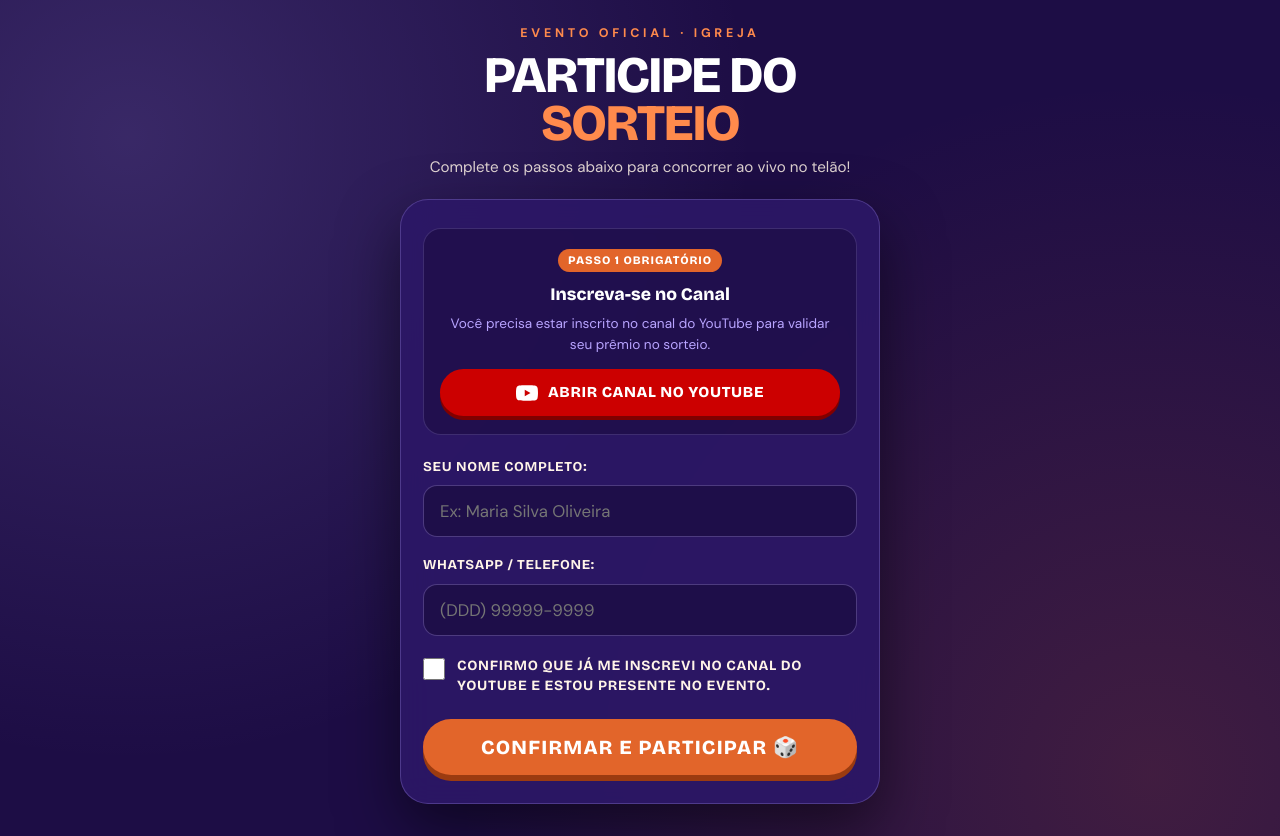
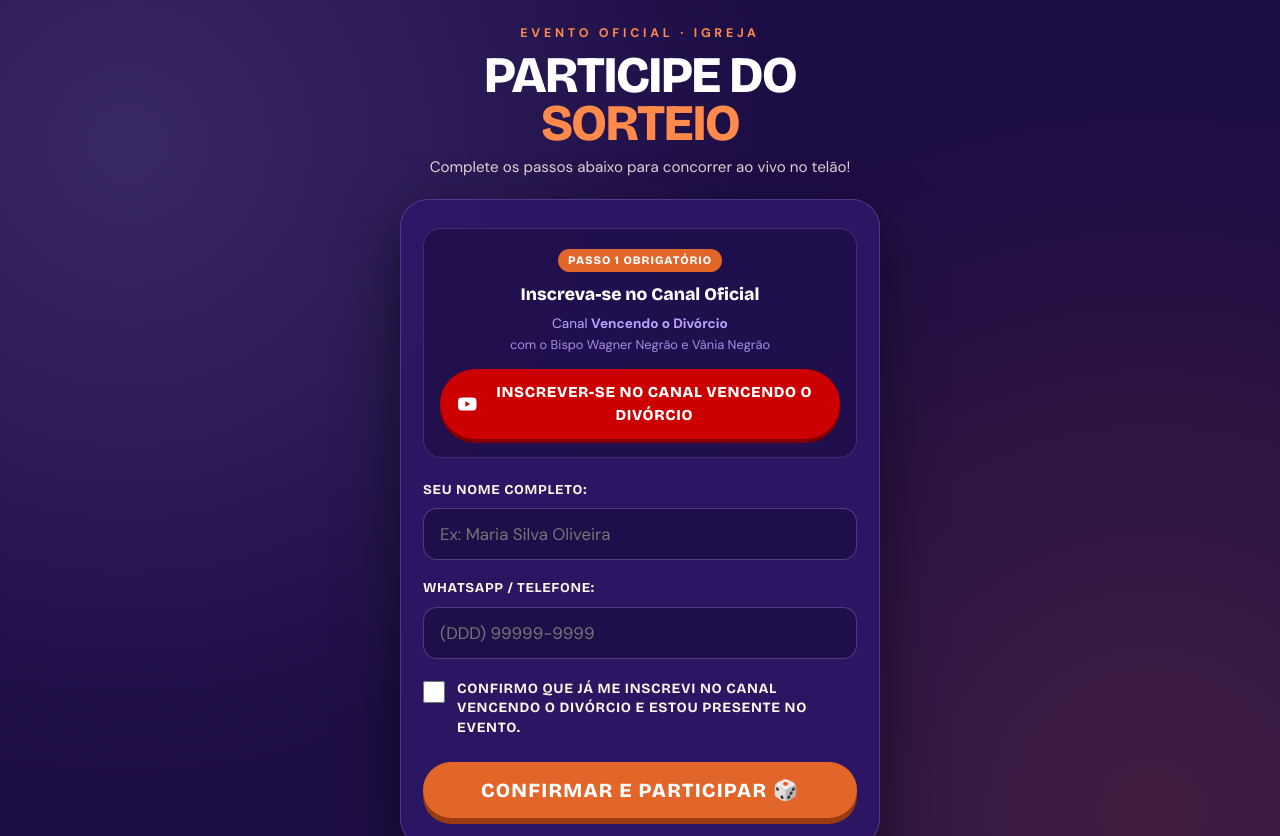
Before and after one commit to lucasiurdmt-collab/Projetos, a plain HTML site: page cadastro.html in a window 1280 px wide. Shown: the top 836 px of the page. Drawn offline with nearby package versions, Linux system fonts and the light colour scheme.

Commit message:
feat: configurar canal oficial Vencendo o Divorcio (Bispo Wagner Negrao) com link direto de inscricao

```diff
--- a/cadastro.html
+++ b/cadastro.html
@@ -336,16 +336,18 @@
     <!-- Card com o Formulário -->
     <div class="card" id="form-card">
 
-      <!-- Passo 1: Inscrição no Canal -->
+      <!-- Passo 1: Inscrição no Canal Vencendo o Divórcio -->
       <div class="step-box">
         <span class="step-badge">Passo 1 Obrigatório</span>
-        <h3 class="step-title">Inscreva-se no Canal</h3>
-        <p class="step-desc">Você precisa estar inscrito no canal do YouTube para validar seu prêmio no sorteio.</p>
+        <h3 class="step-title">Inscreva-se no Canal Oficial</h3>
+        <p class="step-desc">
+          Canal <strong>Vencendo o Divórcio</strong><br>
+          <span style="font-size: 0.8rem; opacity: 0.85;">com o Bispo Wagner Negrão e Vânia Negrão</span>
+        </p>
 
-        <!-- Insira o link do seu canal do YouTube abaixo no href -->
-        <a href="https://www.youtube.com/@TheLoveSchoolTV?sub_confirmation=1" target="_blank" rel="noopener" class="btn-youtube" onclick="markYtVisited()">
+        <a href="https://www.youtube.com/@VencendooDivorcio?sub_confirmation=1" target="_blank" rel="noopener" class="btn-youtube" onclick="markYtVisited()">
           <svg viewBox="0 0 24 24"><path d="M23.498 6.186a3.016 3.016 0 0 0-2.122-2.136C19.505 3.545 12 3.545 12 3.545s-7.505 0-9.377.505A3.017 3.017 0 0 0 .502 6.186C0 8.07 0 12 0 12s0 3.93.502 5.814a3.016 3.016 0 0 0 2.122 2.136c1.871.505 9.376.505 9.376.505s7.505 0 9.377-.505a3.015 3.015 0 0 0 2.122-2.136C24 15.93 24 12 24 12s0-3.93-.502-5.814zM9.545 15.568V8.432L15.818 12l-6.273 3.568z"/></svg>
-          Abrir Canal no YouTube
+          Inscrever-se no Canal Vencendo o Divórcio
         </a>
       </div>
 
@@ -365,7 +367,7 @@
         <label class="checkbox-container">
           <input type="checkbox" id="check-subscribed" required>
           <span class="checkbox-label">
-            <strong>Confirmo</strong> que já me inscrevi no canal do YouTube e estou presente no evento.
+            <strong>Confirmo</strong> que já me inscrevi no canal <strong>Vencendo o Divórcio</strong> e estou presente no evento.
           </span>
         </label>
 
```
